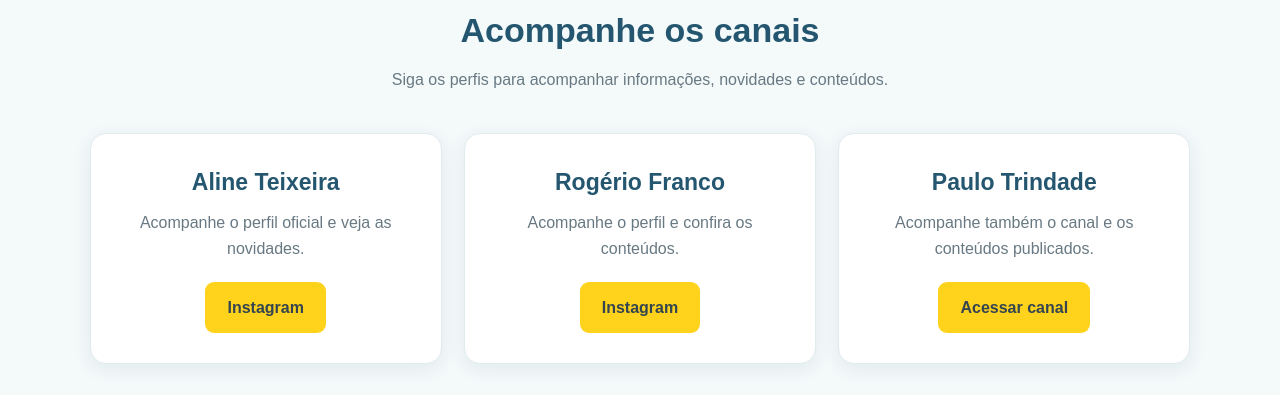
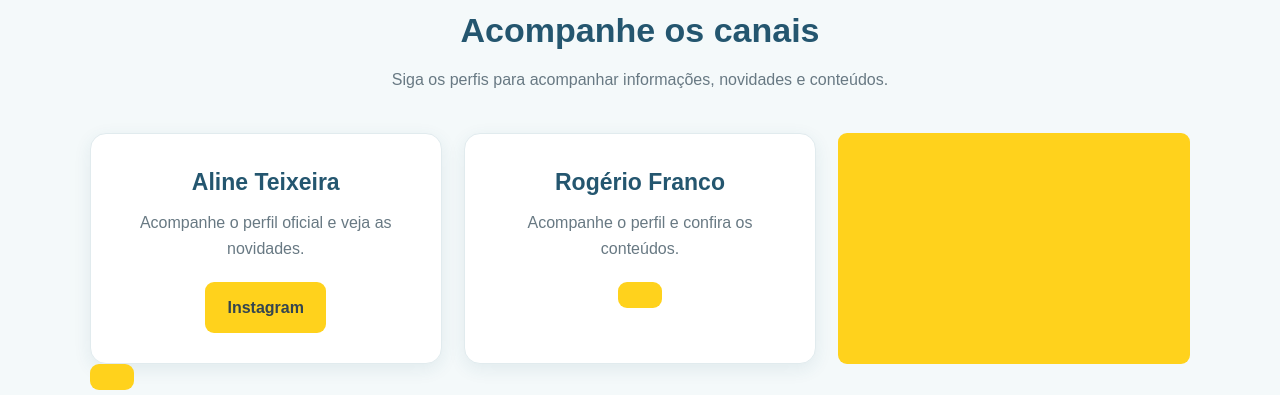
Before and after one commit to Magrello33/noticias, a plain HTML site: page index.html in a window 1280 px wide. Shown: the part 3147-3542 px from the top of the page. Drawn offline with Linux system fonts and the light colour scheme.

Commit message:
Remove Instagram link and Paulo Trindade section
Removed Instagram link and Paulo Trindade channel section from index.html.

```diff
--- a/index.html
+++ b/index.html
@@ -961,30 +961,7 @@
             rel="noopener noreferrer"
             class="btn btn-yellow"
           >
-            Instagram
-          </a>
 
-        </div>
-
-
-        <!-- PAULO -->
-
-        <div class="channel-card">
-
-          <h3>Paulo Trindade</h3>
-
-          <p>
-            Acompanhe também o canal e os conteúdos publicados.
-          </p>
-
-          <a
-            href="https://www.instagram.com/paulo.trindade.5458?stkn=YXFldDg3Z2hxdXZ2"
-            target="_blank"
-            rel="noopener noreferrer"
-            class="btn btn-yellow"
-          >
-            Acessar canal
-          </a>
 
         </div>
 
```
